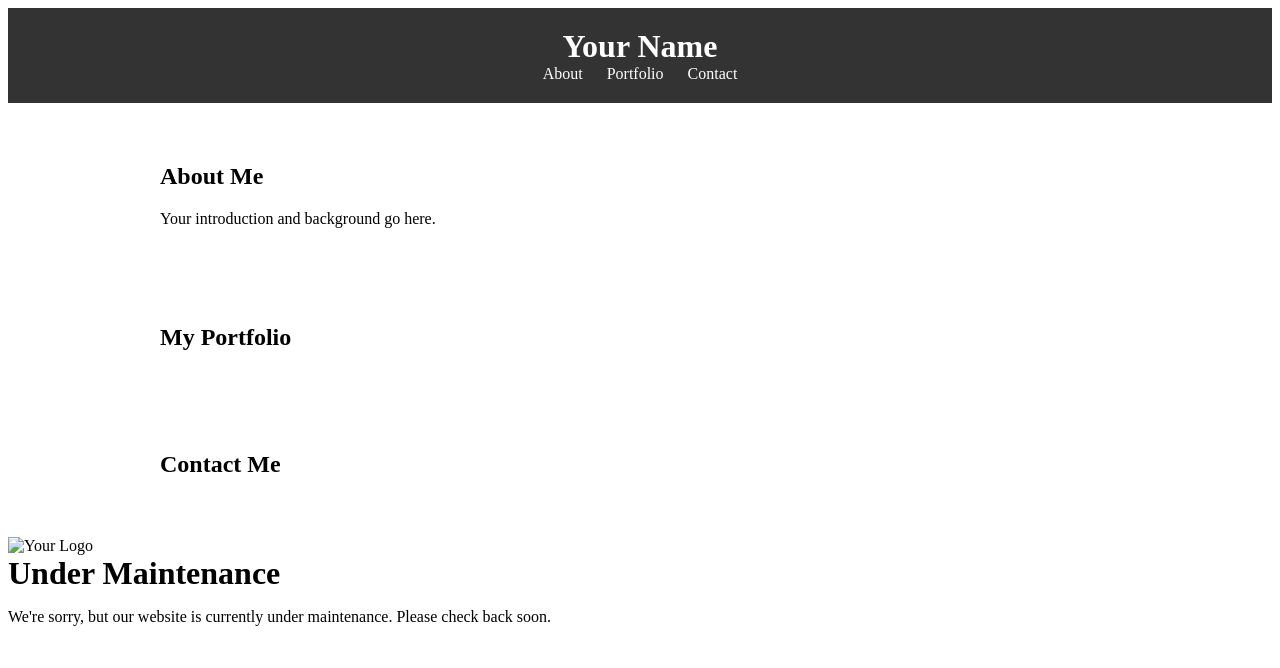
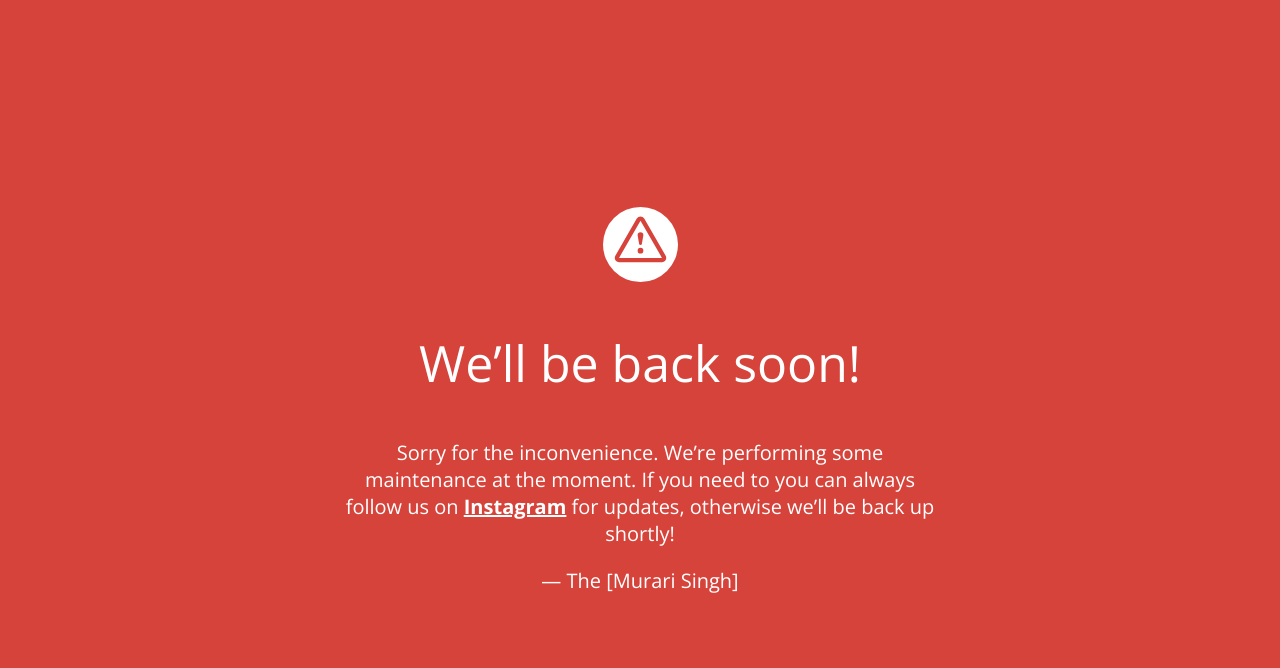
Before and after one commit to murarisinghofficial/Murari_, a plain HTML site: page styles.html in a window 1280 px wide. Drawn offline with nearby package versions, Linux system fonts and the light colour scheme.

Commit message:
Update styles.html

```diff
--- a/styles.html
+++ b/styles.html
@@ -1,83 +1,23 @@
-<!DOCTYPE html>
-<html>
-<head>
-   <style>
-       <!DOCTYPE html>
-<html lang="en">
-<head>
-    <meta charset="UTF-8">
-    <meta name="viewport" content="width=device-width, initial-scale=1.0">
-    <title>Your Portfolio</title>
-    <style>
-        /* CSS styles go here */
-        body {
-            font-family: Arial, sans-serif;
-            background-color: #f4f4f4;
-            margin: 0;
-            padding: 0;
-        }
-        header {
-            background-color: #333;
-            color: #fff;
-            padding: 20px;
-            text-align: center;
-        }
-        h1 {
-            margin: 0;
-        }
-        nav {
-            text-align: center;
-        }
-        nav a {
-            text-decoration: none;
-            color: #fff;
-            margin: 0 10px;
-        }
-        .container {
-            max-width: 960px;
-            margin: 20px auto;
-            padding: 20px;
-            background-color: #fff;
-        }
-        /* Add more CSS styles for your content, such as projects, skills, etc. */
-    </style>
-</head>
-<body>
-    <header>
-        <h1>Your Name</h1>
-        <nav>
-            <a href="#about">About</a>
-            <a href="#portfolio">Portfolio</a>
-            <a href="#contact">Contact</a>
-        </nav>
-    </header>
-    <div class="container" id="about">
-        <h2>About Me</h2>
-        <p>Your introduction and background go here.</p>
+<!doctype html>
+<title>Site Maintenance</title>
+<link href="https://fonts.googleapis.com/css?family=Open+Sans:300,400,700" rel="stylesheet">
+<style>
+  html, body { padding: 0; margin: 0; width: 100%; height: 100%; }
+  * {box-sizing: border-box;}
+  body { text-align: center; padding: 0; background: #d6433b; color: #fff; font-family: Open Sans; }
+  h1 { font-size: 50px; font-weight: 100; text-align: center;}
+  body { font-family: Open Sans; font-weight: 100; font-size: 20px; color: #fff; text-align: center; display: -webkit-box; display: -ms-flexbox; display: flex; -webkit-box-pack: center; -ms-flex-pack: center; justify-content: center; -webkit-box-align: center; -ms-flex-align: center; align-items: center;}
+  article { display: block; width: 700px; padding: 50px; margin: 0 auto; }
+  a { color: #fff; font-weight: bold;}
+  a:hover { text-decoration: none; }
+  svg { width: 75px; margin-top: 1em; }
+</style>
+
+<article>
+    <svg xmlns="http://www.w3.org/2000/svg" viewBox="0 0 202.24 202.24"><defs><style>.cls-1{fill:#fff;}</style></defs><title>Asset 3</title><g id="Layer_2" data-name="Layer 2"><g id="Capa_1" data-name="Capa 1"><path class="cls-1" d="M101.12,0A101.12,101.12,0,1,0,202.24,101.12,101.12,101.12,0,0,0,101.12,0ZM159,148.76H43.28a11.57,11.57,0,0,1-10-17.34L91.09,31.16a11.57,11.57,0,0,1,20.06,0L169,131.43a11.57,11.57,0,0,1-10,17.34Z"/><path class="cls-1" d="M101.12,36.93h0L43.27,137.21H159L101.13,36.94Zm0,88.7a7.71,7.71,0,1,1,7.71-7.71A7.71,7.71,0,0,1,101.12,125.63Zm7.71-50.13a7.56,7.56,0,0,1-.11,1.3l-3.8,22.49a3.86,3.86,0,0,1-7.61,0l-3.8-22.49a8,8,0,0,1-.11-1.3,7.71,7.71,0,1,1,15.43,0Z"/></g></g></svg>
+    <h1>We&rsquo;ll be back soon!</h1>
+    <div>
+        <p>Sorry for the inconvenience. We&rsquo;re performing some maintenance at the moment. If you need to you can always follow us on <a href="https://instagram.com/murari_singh98?igshid=aGlxOTQ5empmdzk5&utm_source=qr">Instagram</a> for updates, otherwise we&rsquo;ll be back up shortly!</p>
+        <p>&mdash; The [Murari Singh] </p>
     </div>
-    <div class="container" id="portfolio">
-        <h2>My Portfolio</h2>
-        <!-- Add your project examples here -->
-    </div>
-    <div class="container" id="contact">
-        <h2>Contact Me</h2>
-        <!-- Add a contact form or contact information here -->
-    </div>
-    <script>
-        // JavaScript for any interactivity or functionality goes here
-    </script>
-</body>
-</html>
-
-   </style>
-</head>
-<body>
-    <div class="maintenance-page">
-        <div class="logo">
-            <img src="logo.png" alt="Your Logo">
-        </div>
-        <h1>Under Maintenance</h1>
-        <p>We're sorry, but our website is currently under maintenance. Please check back soon.</p>
-    </div>
-</body>
-</html>
+</article>
```
